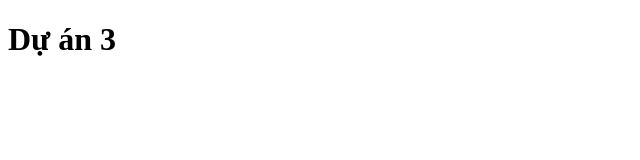
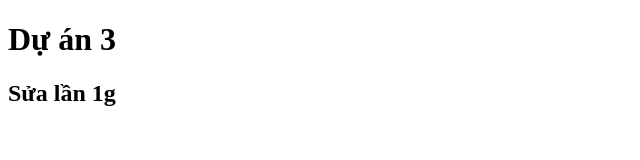
Before and after one commit to luongtrunghau/duan3, a plain HTML site: page index.html in a window 1280 px wide. Shown: the whole page, without its empty margins (0-640 px from the left). Drawn offline with Linux system fonts and the light colour scheme.

Commit message:
sửa lần 1

```diff
--- a/index.html
+++ b/index.html
@@ -7,5 +7,6 @@
   </head>
   <body>
     <h1>Dự án 3</h1>
+    <h2>Sửa lần 1g</h2>
   </body>
 </html>
```
